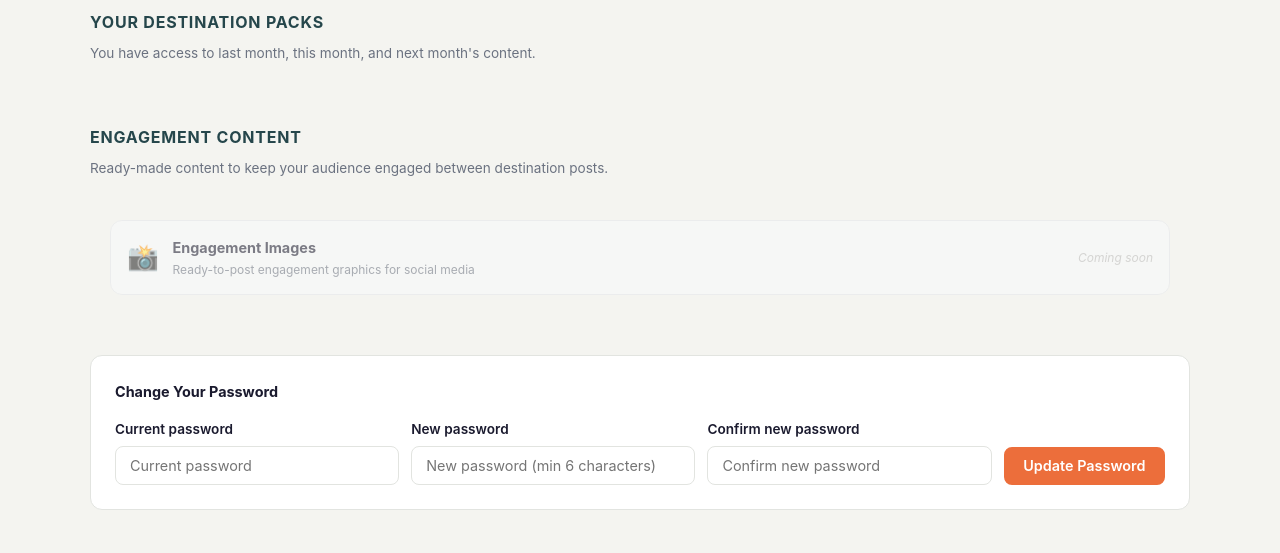
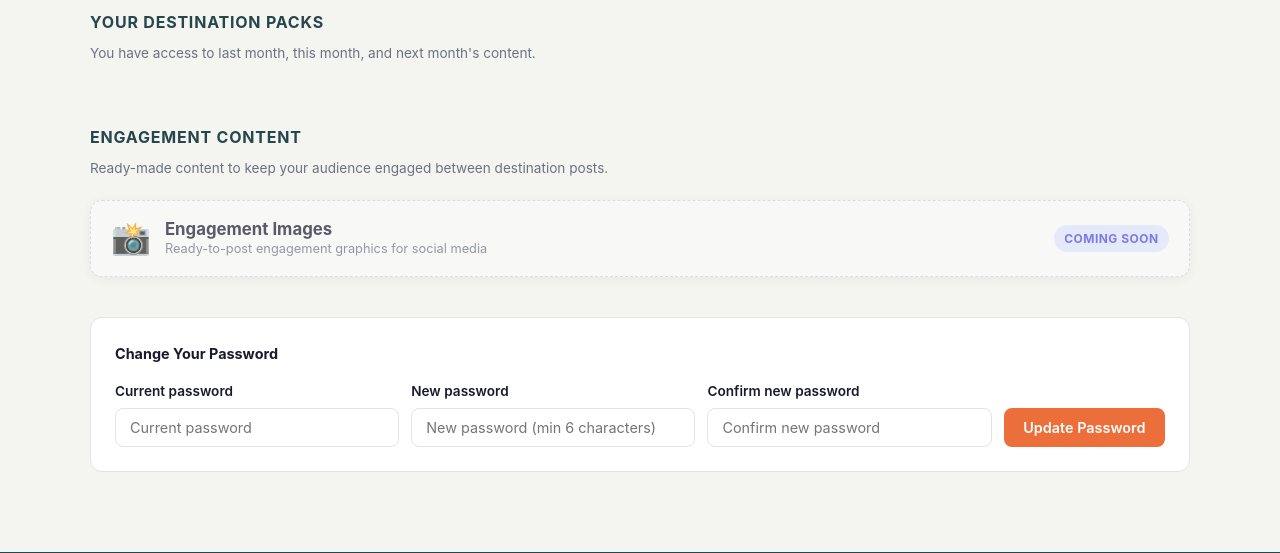
Before and after one commit to tmh-content-hub/tmh-content-hub, a Flask app: template templates/dashboard.html in a window 1280 px wide. Shown: the part 300-853 px from the top of the page. Run offline with Flask 3, Linux system fonts and the light colour scheme; the template is opened without the code that fills it, so the values that code supplies are empty; some libraries are stand-ins or nearby versions.

Commit message:
Fix engagement card: use full-width dest-card structure

```diff
--- a/templates/dashboard.html
+++ b/templates/dashboard.html
@@ -185,18 +185,24 @@
       <!-- ── Engagement Content ────────────────────────────── -->
       <h2 class="section-heading" style="margin-top:2.5rem;">Engagement Content</h2>
       <p class="section-hint">Ready-made content to keep your audience engaged between destination posts.</p>
-      <div class="folder-grid" style="grid-template-columns:1fr;margin-bottom:2rem;">
-        <div class="folder-card {% if not engagement_folder_url %}folder-card--empty{% endif %}">
-          <div class="folder-card-icon">📸</div>
-          <div class="folder-card-text">
-            <span class="folder-card-title">Engagement Images</span>
-            <span class="folder-card-sub">Ready-to-post engagement graphics for social media</span>
+      <div class="destinations-list" style="margin-bottom:2rem;">
+        <div class="dest-card {% if not engagement_folder_url %}dest-card--coming-soon{% endif %}">
+          <div class="dest-card-header dest-card-header--static">
+            <div class="dest-card-header-left">
+              <span class="dest-flag">📸</span>
+              <div class="dest-card-titles">
+                <span class="dest-name">Engagement Images</span>
+                <span class="dest-subtitle">Ready-to-post engagement graphics for social media</span>
+              </div>
+            </div>
+            <div class="dest-card-header-right">
+              {% if engagement_folder_url %}
+              <a href="{{ engagement_folder_url }}" target="_blank" rel="noopener" class="folder-card-btn">Open →</a>
+              {% else %}
+              <span class="badge badge--soon">Coming Soon</span>
+              {% endif %}
+            </div>
           </div>
-          {% if engagement_folder_url %}
-          <a href="{{ engagement_folder_url }}" target="_blank" rel="noopener" class="folder-card-btn">Open →</a>
-          {% else %}
-          <span class="folder-card-soon">Coming soon</span>
-          {% endif %}
         </div>
       </div>
 
```
